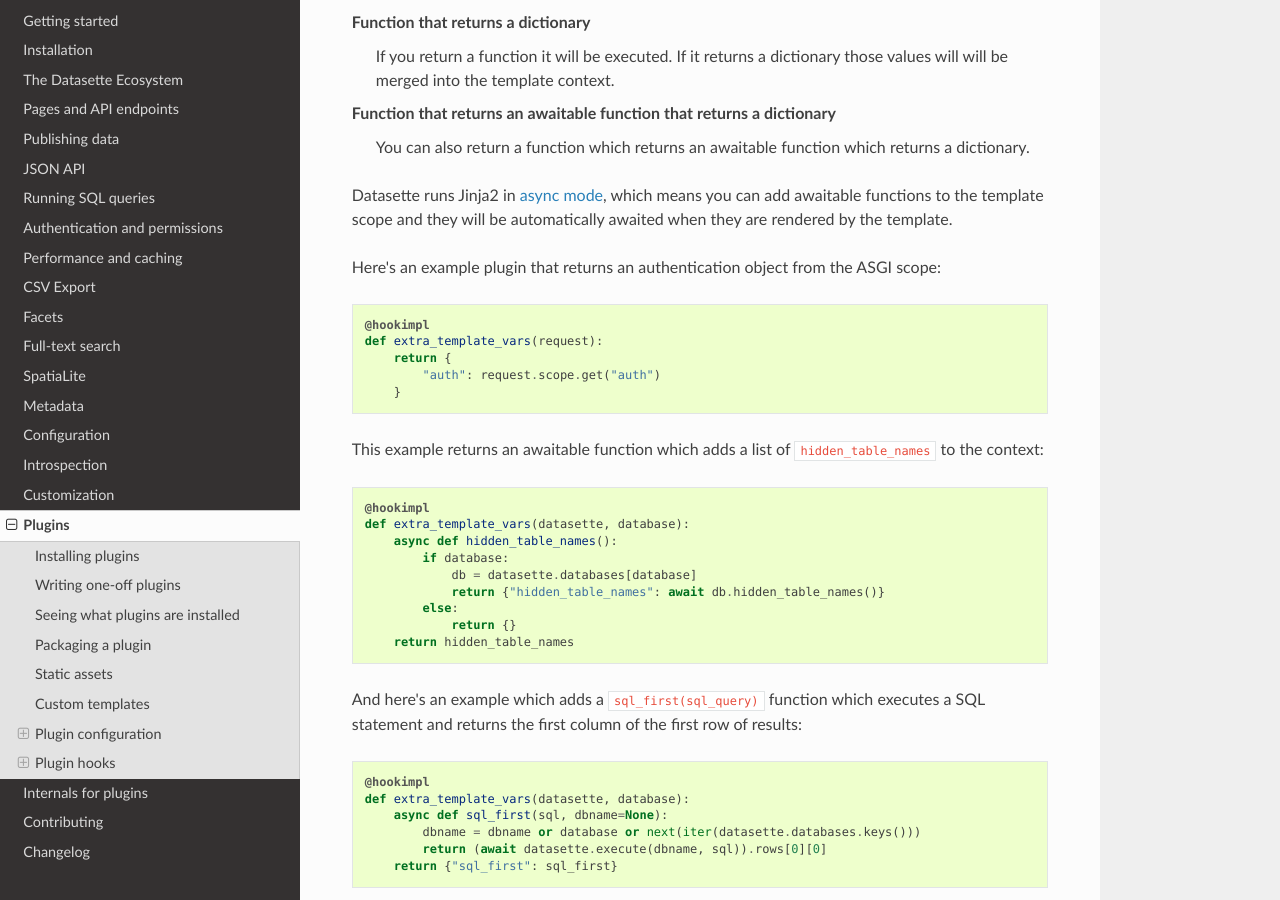
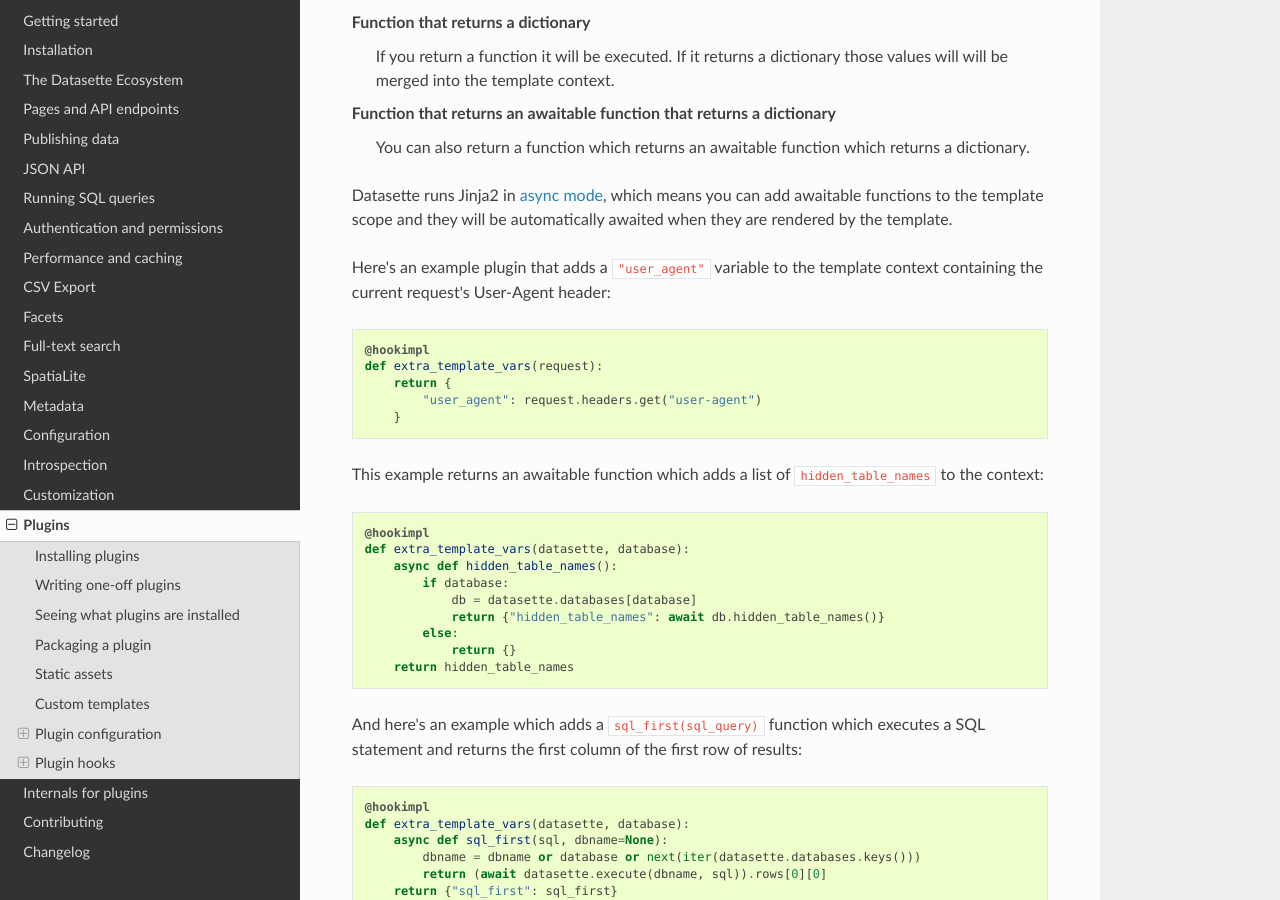
Before and after one commit to simonw/datasette, a Sphinx documentation site: the page built from docs/plugins.rst, in a window 1280 px wide and 900 px high, scrolled down 14110 px. Built offline with Sphinx 7.4.7 and the Read the Docs theme 2.0.0, drawn with Linux system fonts in a browser that asks for light colours.

Commit message:
Updated example for extra_template_vars hook, closes #816

```diff
--- a/docs/plugins.rst
+++ b/docs/plugins.rst
@@ -689,14 +689,14 @@ Function that returns an awaitable function that returns a dictionary
 
 Datasette runs Jinja2 in `async mode <https://jinja.palletsprojects.com/en/2.10.x/api/#async-support>`__, which means you can add awaitable functions to the template scope and they will be automatically awaited when they are rendered by the template.
 
-Here's an example plugin that returns an authentication object from the ASGI scope:
+Here's an example plugin that adds a ``"user_agent"`` variable to the template context containing the current request's User-Agent header:
 
 .. code-block:: python
 
     @hookimpl
     def extra_template_vars(request):
         return {
-            "auth": request.scope.get("auth")
+            "user_agent": request.headers.get("user-agent")
         }
 
 This example returns an awaitable function which adds a list of ``hidden_table_names`` to the context:
```
